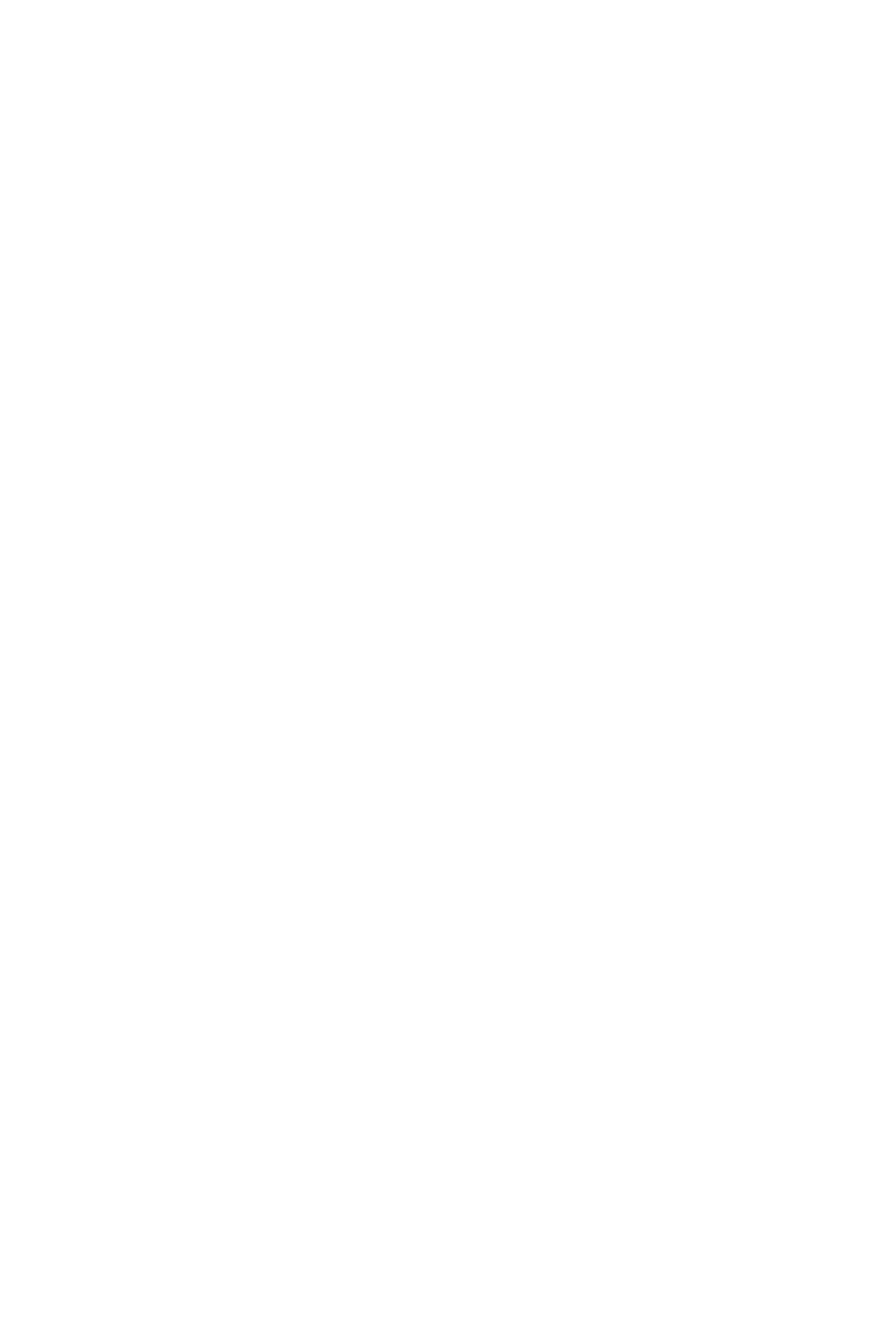
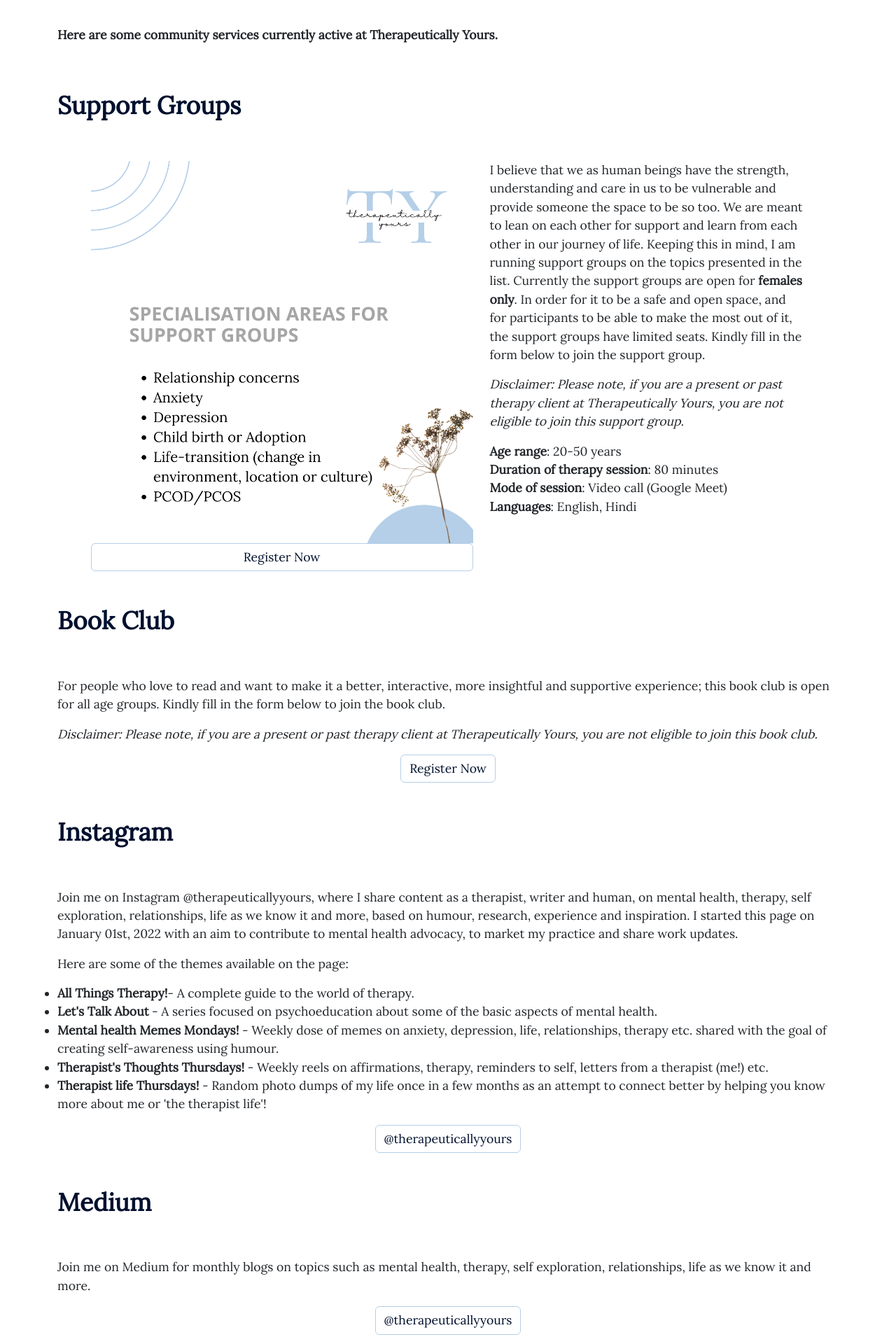
Before and after one commit to TapasyaKalra/prerna-saxena, a React (Create React App) app: page /community in a window 1280 px wide. Shown: the part 680-2600 px from the top of the page at 70% size. Before the commit the page ends 800 px from the top, so only its background shows below. Built offline with nearby package versions, Linux system fonts and the light colour scheme.

Commit message:
Updating Community Page

```diff
--- a/src/components/Community.js
+++ b/src/components/Community.js
@@ -1,9 +1,206 @@
-import React from 'react'
+import React from "react";
+import "../css/Community.css";
 
 export default function Community() {
-  return (
-    <div>
-      Community Page Placeholder
-    </div>
-  )
+	return (
+		<>
+			{/* cover image */}
+			<div className="container-fluid">
+				<div className="row m-top-50">
+					<img
+						className="therapy__logo"
+						src="assets/images/logo/TY-post/2.png"
+						alt="logo"
+					/>
+				</div>
+			</div>
+			{/* headings */}
+			<div className="container">
+				{/* main heading */}
+				<div className="row m-top-50">
+					<h2 className="text-center fw-bold">
+						Welcome to Therapeutically Yours. I provide mental
+						health support to south asians globally.
+					</h2>
+				</div>
+				{/* 2nd heading */}
+				<div className="row m-top-50">
+					<p className="fw-bold">
+						Here are some community services currently active at
+						Therapeutically Yours.
+					</p>
+				</div>
+			</div>
+			{/* content */}
+			<div className="container">
+				{/* support groups */}
+				<div className="row m-top-50 ">
+					<h2 className="fw-bold">Support Groups</h2>
+				</div>
+				<div className="row m-top-50 justify-content-center">
+					<div className="col-12 col-md-6">
+						<img
+							src="assets\images\support-groups\ST1.png"
+							alt="support group"
+						/>
+						<a
+							target="_blank"
+							rel="noopener noreferrer"
+							href="https://forms.gle/UPTZd4CKpjPCeszf8"
+							className="btn btn-outline-primary text-dark w-100"
+						>
+							Register Now
+						</a>
+					</div>
+					<div className="col-12 col-md-5">
+						<p>
+							I believe that we as human beings have the strength,
+							understanding and care in us to be vulnerable and
+							provide someone the space to be so too. We are meant
+							to lean on each other for support and learn from
+							each other in our journey of life. Keeping this in
+							mind, I am running support groups on the topics
+							presented in the list. Currently the support groups
+							are open for{" "}
+							<span className="fw-bold">females only</span>. In
+							order for it to be a safe and open space, and for
+							participants to be able to make the most out of it,
+							the support groups have limited seats. Kindly fill
+							in the form below to join the support group.
+						</p>
+						<p className="fst-italic">
+							Disclaimer: Please note, if you are a present or
+							past therapy client at Therapeutically Yours, you
+							are not eligible to join this support group.
+						</p>
+						<p>
+							<span className="fw-bold">Age range</span>: 20-50
+							years
+							<br />
+							<span className="fw-bold">
+								Duration of therapy session
+							</span>
+							: 80 minutes
+							<br />
+							<span className="fw-bold">Mode of session</span>:
+							Video call (Google Meet)
+							<br />
+							<span className="fw-bold">Languages</span>
+							: English, Hindi
+							<br />
+						</p>
+					</div>
+				</div>
+				{/* book club */}
+				<div className="row m-top-50 ">
+					<h2 className="fw-bold">Book Club</h2>
+				</div>
+				<div className="row m-top-50 ">
+					<p>
+						For people who love to read and want to make it a
+						better, interactive, more insightful and supportive
+						experience; this book club is open for all age groups.
+						Kindly fill in the form below to join the book club.
+					</p>
+					<p className="fst-italic">
+						Disclaimer: Please note, if you are a present or past
+						therapy client at Therapeutically Yours, you are not
+						eligible to join this book club.
+					</p>
+					<div className="text-center">
+						<a
+							target="_blank"
+							rel="noopener noreferrer"
+							href="https://forms.gle/LSEYSyJF319A1eMs8"
+							className="btn btn-outline-primary text-dark"
+						>
+							Register Now
+						</a>
+					</div>
+				</div>
+				{/* instagram */}
+				<div className="row m-top-50 ">
+					<h2 className="fw-bold">Instagram</h2>
+				</div>
+				<div className="row m-top-50 ">
+					<p>
+						Join me on Instagram @therapeuticallyyours, where I
+						share content as a therapist, writer and human, on
+						mental health, therapy, self exploration, relationships,
+						life as we know it and more, based on humour, research,
+						experience and inspiration. I started this page on
+						January 01st, 2022 with an aim to contribute to mental
+						health advocacy, to market my practice and share work
+						updates.
+					</p>
+					<p>Here are some of the themes available on the page:</p>
+					<ul>
+						<li>
+							<span className="fw-bold">All Things Therapy!</span>
+							- A complete guide to the world of therapy.
+						</li>
+						<li>
+							<span className="fw-bold">Let's Talk About</span> -
+							A series focused on psychoeducation about some of
+							the basic aspects of mental health.
+						</li>
+						<li>
+							<span className="fw-bold">
+								Mental health Memes Mondays!
+							</span>{" "}
+							- Weekly dose of memes on anxiety, depression, life,
+							relationships, therapy etc. shared with the goal of
+							creating self-awareness using humour.
+						</li>
+						<li>
+							<span className="fw-bold">
+								Therapist's Thoughts Thursdays!
+							</span>{" "}
+							- Weekly reels on affirmations, therapy, reminders
+							to self, letters from a therapist (me!) etc.
+						</li>
+						<li>
+							<span className="fw-bold">
+								Therapist life Thursdays!
+							</span>{" "}
+							- Random photo dumps of my life once in a few months
+							as an attempt to connect better by helping you know
+							more about me or 'the therapist life'!
+						</li>
+					</ul>
+					<div className="text-center">
+						<a
+							target="_blank"
+							rel="noopener noreferrer"
+							href="https://www.instagram.com/therapeuticallyyours/"
+							className="btn btn-outline-primary text-dark"
+						>
+							@therapeuticallyyours
+						</a>
+					</div>
+				</div>
+				{/* medium */}
+				<div className="row m-top-50 ">
+					<h2 className="fw-bold">Medium</h2>
+				</div>
+				<div className="row m-top-50 ">
+					<p>
+						Join me on Medium for monthly blogs on topics such as
+						mental health, therapy, self exploration, relationships,
+						life as we know it and more.
+					</p>
+					<div className="text-center">
+						<a
+							target="_blank"
+							rel="noopener noreferrer"
+							href="https://medium.com/@therapeuticallyyours"
+							className="btn btn-outline-primary text-dark"
+						>
+							@therapeuticallyyours
+						</a>
+					</div>
+				</div>
+			</div>
+		</>
+	);
 }
--- a/src/components/Therapy.js
+++ b/src/components/Therapy.js
@@ -26,6 +26,7 @@ function Therapy() {
 			</div>
 
 			<div className="container">
+				{/* heading */}
 				<div className="row m-top-50">
 					<h2 className="text-center fw-bold">
 						Welcome to Therapeutically Yours. I provide mental
--- /dev/null
+++ b/src/css/Community.css
@@ -0,0 +1,3 @@
+img {
+	max-width: 100%;
+}
```
Also changed, not shown: public/assets/images/support-groups/ST1.png (added), public/assets/images/support-groups/support-groups.png (deleted).
